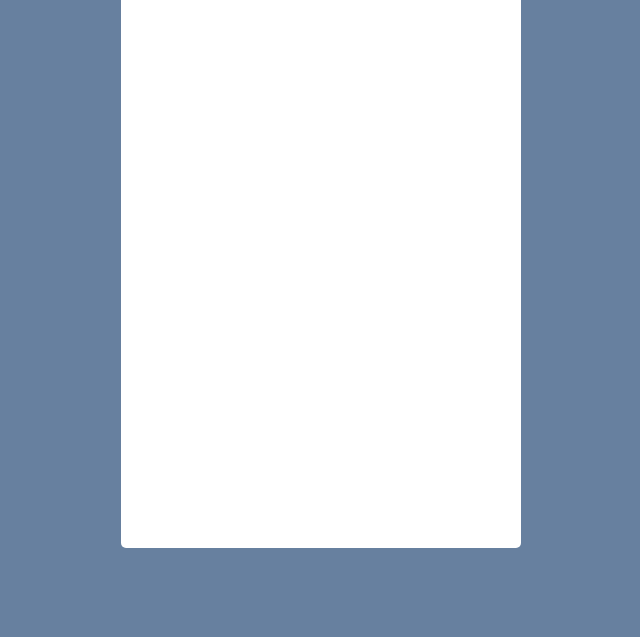
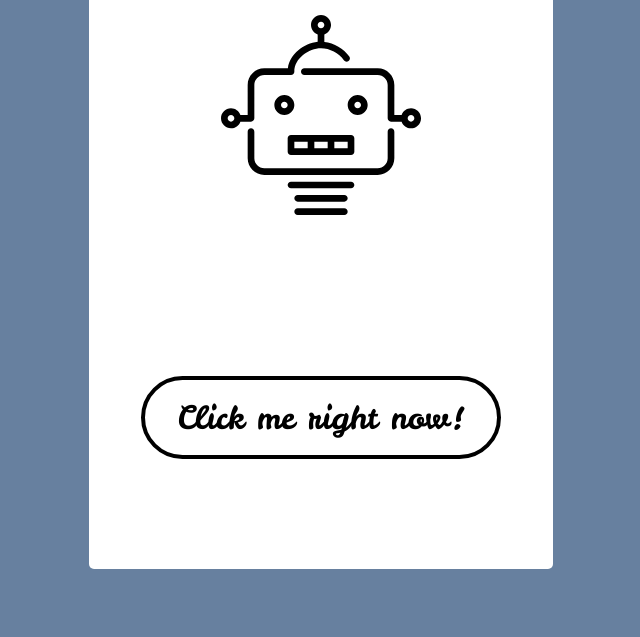
Before and after one commit to sbchittenden/reactjs-sandbox, a React app in the folder flashcards/: page / in a window 1280 px wide. Shown: the part 163-800 px from the top of the page, without its empty margins (319-959 px from the left). Built offline with nearby package versions, Linux system fonts and the light colour scheme.

Commit message:
updated styling of card

```diff
--- /dev/null
+++ b/flashcards/src/components/Button.css
@@ -0,0 +1,24 @@
+@import url('https://fonts.googleapis.com/css?family=Leckerli+One');
+
+.btn--standard {
+  font-family: 'Leckerli One';
+  font-size: 2em;
+  outline: none;
+  border: solid 4px black;
+  background-color: transparent;
+  padding: 0.5em 1em;
+  /*height: 2.5em;*/
+  width: auto;
+  border-radius: 2em;
+  transition: all .2s ease;
+}
+
+.btn--standard:hover {
+  background-color: black;
+  color: white;
+  cursor: pointer;
+}
+
+.btn--standard:active {
+  background-color: #F62459;
+}
--- /dev/null
+++ b/flashcards/src/components/Button.js
@@ -0,0 +1,10 @@
+import React from 'react';
+import './Button.css';
+
+function Button(props) {
+  return (
+    <button className="btn--standard">{props.message}</button>
+  );
+}
+
+export default Button;
--- a/flashcards/src/components/Card.css
+++ b/flashcards/src/components/Card.css
@@ -3,4 +3,18 @@
   width: 400px;
   height: 600px;
   border-radius: 5px;
+  padding: 2em;
+  display: flex;
+  flex-flow: column;
+  justify-content: space-around;
+  align-items: center;
 }
+
+.icon-wrapper {
+  width: 50%;
+}
+
+.icon {
+  width: 100%;
+  height: auto;
+}
--- a/flashcards/src/components/Card.js
+++ b/flashcards/src/components/Card.js
@@ -1,14 +1,31 @@
 import React, { Component } from 'react';
 import './Card.css';
+import Button from './Button';
+import robot from '../images/robot.svg';
+import point from '../images/gesture-point.svg';
+
+
 
 class Card extends Component {
   render() {
     return (
       <div className="Card">
-        <h1>I am a card</h1>
+        <div className="icon-wrapper">
+          <img className="icon" src={icons.robot} alt=""/>
+        </div>
+
+        <Button message="Click me right now!" />
       </div>
     );
   }
 }
 
+var icons = {
+  robot,
+  point,
+}
+
+
+
+
 export default Card;
```
Also changed, not shown: flashcards/src/images/gesture-point.svg (added), flashcards/src/images/gesture-point@4x.png (added), flashcards/src/images/gesture-rockon.svg (added), flashcards/src/images/gesture-rockon@4x.png (added), flashcards/src/images/robot.svg (added).
